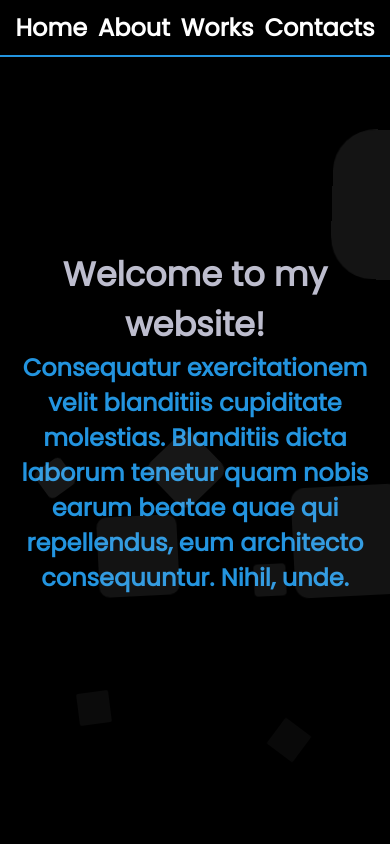
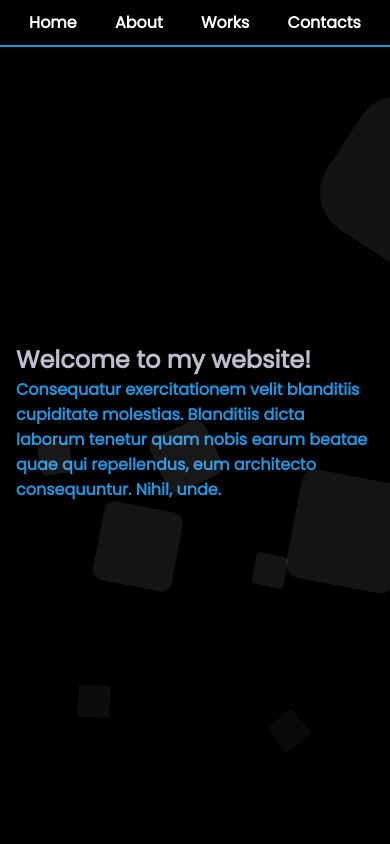
Before and after one commit to vladislavzasyadko/personal_website, a React (Create React App) app: page / in a window 390 px wide. Shown: the top 844 px of the page. Built offline with nearby package versions, Linux system fonts and the light colour scheme.

Commit message:
header and works section adjust to mobile screens

```diff
--- a/src/components/Header/Header.module.scss
+++ b/src/components/Header/Header.module.scss
@@ -31,3 +31,15 @@
         }
     }
 }
+
+@media screen and (max-width:650px){
+    .header {
+        font-size: 1.2rem;
+    }
+}
+
+@media screen and (max-width:530px){
+    .header {
+        font-size: 1rem;
+    }
+}
--- a/src/components/Home/Home.module.scss
+++ b/src/components/Home/Home.module.scss
@@ -171,14 +171,19 @@ p {
 @media screen and (max-width:735px) {
     .big_text {
         font-size: 2.1rem;
+        text-align: start;
+    }
+
+    p{
+        text-align: start;
     }
 }
 
-// @media screen and (max-width:660px) {
-//     .big_text {
-//         font-size: 1.5rem;
-//     }
-//     p {
-//         font-size: 1rem;
-//     }
-// }
+@media screen and (max-width:660px) {
+    .big_text {
+        font-size: 1.5rem;
+    }
+    p {
+        font-size: 1rem;
+    }
+}
--- a/src/components/Works/WorkItem/WorkItem.module.scss
+++ b/src/components/Works/WorkItem/WorkItem.module.scss
@@ -7,32 +7,12 @@
     min-width: 17rem;
     min-height: 17rem;
     text-align: center;
-    background-size: 19rem;
+    background-size: 17rem;
     background-repeat: no-repeat;
     background-position: center;
     a {
         text-decoration: none;
     }
-}
-.product {
-    @extend %block;
-    border: 2px solid $secondary-color;
-    border-radius: 10px;
-    transition: .5s ease;
-    &:hover {
-        padding: 10px;
-    }
-}
-
-.product_inner {
-    margin: 10px;
-    @extend %block;
-    opacity: 0.8;
-}
-
-.img_container {
-    width: fit-content;
-    padding: 2rem;
 }
 
 .info {
@@ -58,8 +38,30 @@
     background: #fff;
     transition: width 0.3s ease 0s, left 0.3s ease 0s;
     width: 0;
-  }
-.info:hover:after {
-    width: 100%;
-    left: 0;
-  }
+}
+
+.product {
+    @extend %block;
+    border: 2px solid $secondary-color;
+    border-radius: 10px;
+    transition: .5s ease;
+    &:hover {
+        padding: 10px;
+
+        .info:after {
+            width: 100%;
+            left: 0;
+        }
+    }
+}
+
+.product_inner {
+    margin: 10px;
+    @extend %block;
+    opacity: 0.8;
+}
+
+.img_container {
+    width: fit-content;
+    padding: 2rem;
+}
--- a/src/components/Works/Works.jsx
+++ b/src/components/Works/Works.jsx
@@ -14,6 +14,12 @@ const Works = () => {
                 Url='https://github.com/vladislavzasyadko/angular_todolist'/>
                 <WorkItem name='Social network' backgroundImage='https://cdn.worldvectorlogo.com/logos/react.svg'
                 Url='https://github.com/vladislavzasyadko/react-course-social-network'/>
+                <WorkItem name='Social network' backgroundImage='https://cdn.worldvectorlogo.com/logos/react.svg'
+                Url='https://github.com/vladislavzasyadko/react-course-social-network'/>
+                <WorkItem name='Social network' backgroundImage='https://cdn.worldvectorlogo.com/logos/react.svg'
+                Url='https://github.com/vladislavzasyadko/react-course-social-network'/>
+                <WorkItem name='Social network' backgroundImage='https://cdn.worldvectorlogo.com/logos/react.svg'
+                Url='https://github.com/vladislavzasyadko/react-course-social-network'/>
             </div>
         </div>
     )
```
